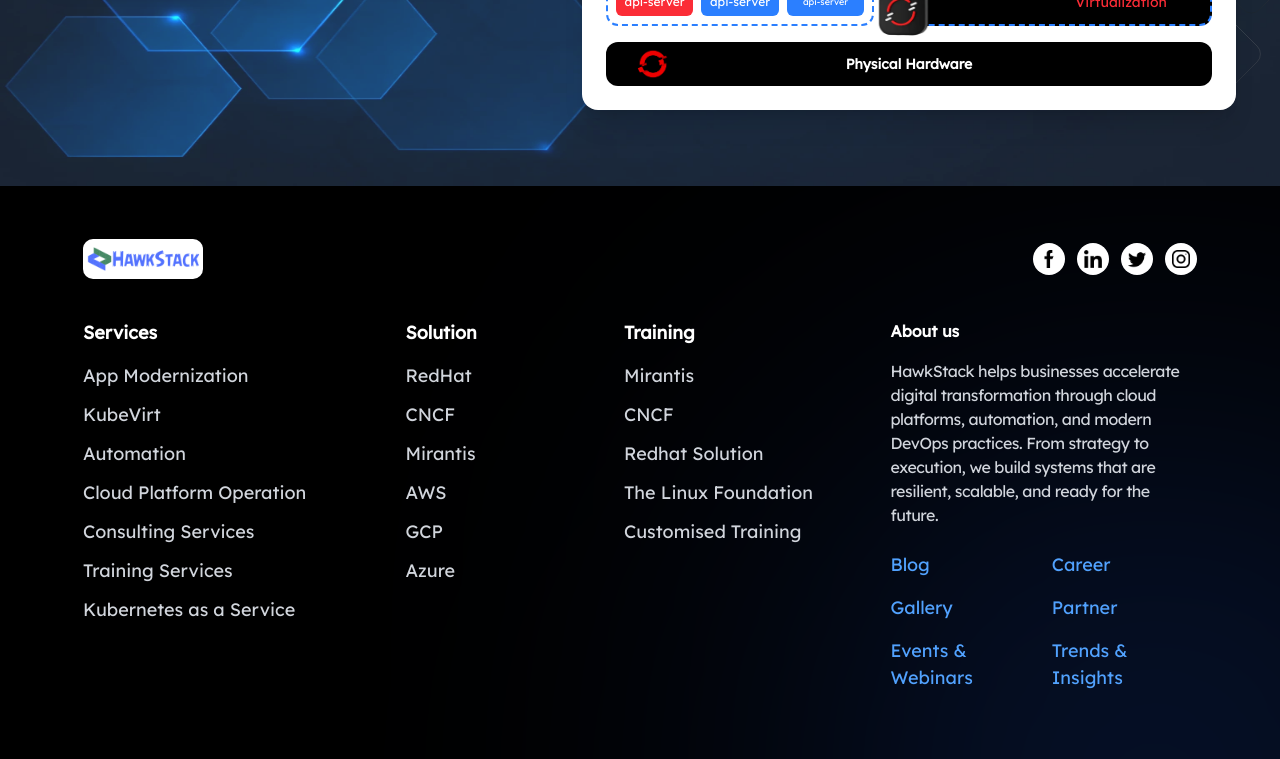
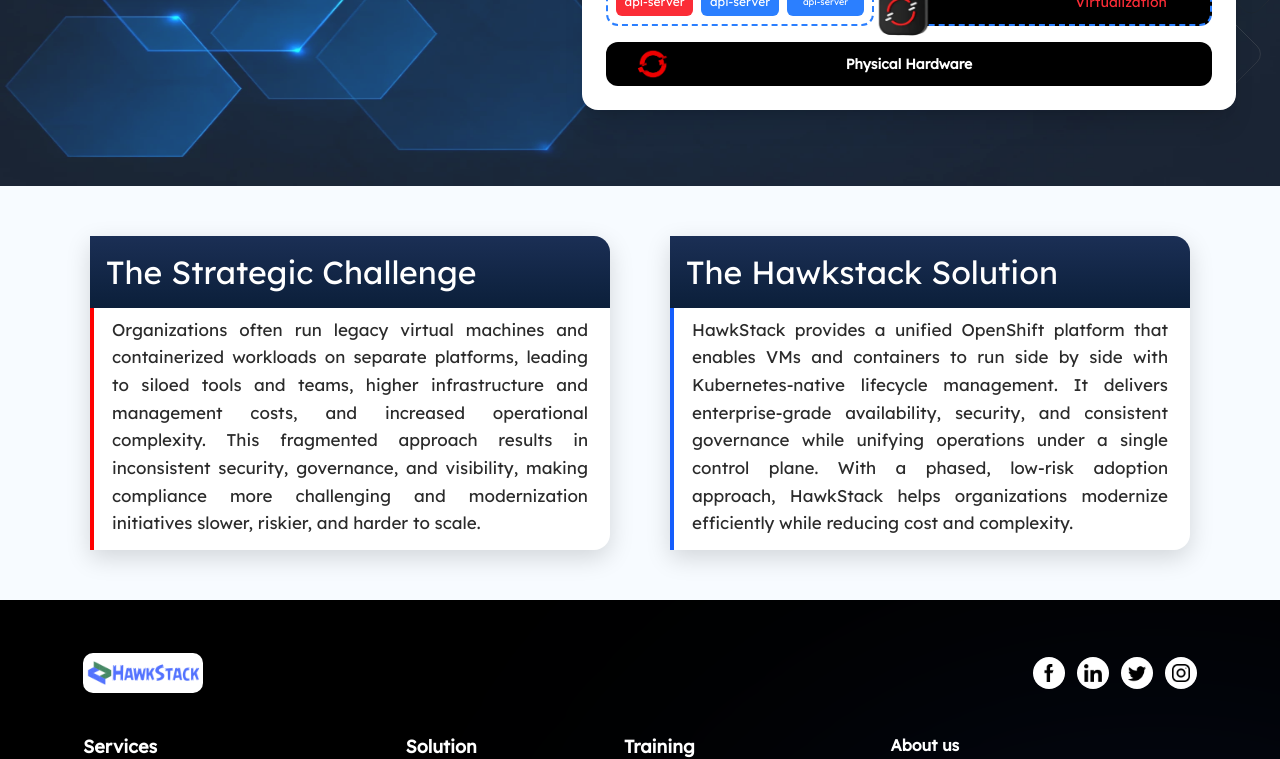
Before and after one commit to hawkstack/consulting-web, a Next.js app: page /openshift/unified in a window 1280 px wide. Shown: the part 516-1275 px from the top of the page. Built offline with nearby package versions, Linux system fonts and the light colour scheme.

Commit message:
feat/added what we deliver section for all screen

```diff
--- a/app/openshift/unified/page.tsx
+++ b/app/openshift/unified/page.tsx
@@ -1,8 +1,10 @@
+import ChallengeSolution from "@/components/unified/ChallengeSolutionSection";
 import HeroSection from "@/components/unified/HeroSection";
 export default function OpenShiftPage() {
   return (
     <>
       <HeroSection />
+      <ChallengeSolution />
     </>
   );
 }
--- /dev/null
+++ b/components/unified/ChallengeSolutionSection.tsx
@@ -0,0 +1,124 @@
+"use client";
+
+import React, { useEffect, useRef, useState } from "react";
+
+export default function ChallengeSolution() {
+  const card1Ref = useRef<HTMLDivElement | null>(null);
+  const card2Ref = useRef<HTMLDivElement | null>(null);
+
+  const [card1Visible, setCard1Visible] = useState(false);
+  const [card2Visible, setCard2Visible] = useState(false);
+
+  useEffect(() => {
+    const observer = new IntersectionObserver(
+      (entries) => {
+        entries.forEach((entry) => {
+          if (entry.target === card1Ref.current) {
+            setCard1Visible(entry.isIntersecting);
+          }
+          if (entry.target === card2Ref.current) {
+            setCard2Visible(entry.isIntersecting);
+          }
+        });
+      },
+      { threshold: 0.3 }
+    );
+
+    if (card1Ref.current) observer.observe(card1Ref.current);
+    if (card2Ref.current) observer.observe(card2Ref.current);
+
+    return () => observer.disconnect();
+  }, []);
+
+  return (
+    <section className="w-full bg-[#f7fbff] px-[40px] py-[33px] font-lexend lg:px-[90px] lg:py-[50px]">
+      <div className="mx-auto max-w-[440px] md:max-w-[800px] lg:max-w-[1440px] space-y-6 md:space-y-0 md:grid md:grid-cols-2 md:gap-[60px]">
+
+        {/* CARD 1 — FROM LEFT */}
+        <div
+          ref={card1Ref}
+          className={`relative overflow-hidden rounded-tr-2xl rounded-br-2xl bg-white
+            shadow-[0_8px_24px_rgba(0,0,0,0.15)]
+            transform transition-all duration-700 ease-out
+            w-full max-w-[570px]
+            ${
+              card1Visible
+                ? "translate-x-0 opacity-100 scale-100"
+                : "-translate-x-6 md:-translate-x-8 xl:-translate-x-16 opacity-0 scale-95"
+            }`}
+        >
+          <span
+            className="
+              absolute left-0
+              top-[54px]
+              bottom-0
+              md:top-[59px]
+              lg:top-[72px]
+              w-[4px]
+              bg-[#FF0000]
+            "
+          />
+
+          <div className="bg-gradient-to-b from-[#1b2f55] to-[#0b1f3a] px-4 py-3">
+            <h3 className="text-[20px] md:text-[24px] xl:text-[32px] font-[600] lg:font-[500] text-white">
+              The Strategic Challenge
+            </h3>
+          </div>
+
+          <div className="px-[22px] pt-[8px] pb-[13px] text-[10px] md:text-[10px] lg:text-[17px] font-[400] leading-relaxed text-[#2b2b2b] text-justify">
+            Organizations often run legacy virtual machines and containerized
+            workloads on separate platforms, leading to siloed tools and teams,
+            higher infrastructure and management costs, and increased
+            operational complexity. This fragmented approach results in
+            inconsistent security, governance, and visibility, making compliance
+            more challenging and modernization initiatives slower, riskier, and
+            harder to scale.
+          </div>
+        </div>
+
+        {/* CARD 2 — FROM RIGHT */}
+        <div
+          ref={card2Ref}
+          className={`relative overflow-hidden rounded-tr-2xl rounded-br-2xl bg-white
+            shadow-[0_8px_24px_rgba(0,0,0,0.15)]
+            transform transition-all duration-700 ease-out
+            w-full max-w-[570px]
+            ${
+              card2Visible
+                ? "translate-x-0 opacity-100 scale-100"
+                : "translate-x-6 md:translate-x-8 xl:translate-x-16 opacity-0 scale-95"
+            }`}
+        >
+          <span
+            className="
+              absolute left-0
+              top-[54px]
+              bottom-0
+              md:top-[59px]
+              lg:top-[72px]
+              w-[4px]
+              bg-[#155DFC]
+            "
+          />
+
+          <div className="bg-gradient-to-b from-[#1b2f55] to-[#0b1f3a] px-4 py-3">
+            <h3 className="text-[20px] md:text-[24px] xl:text-[32px] font-[600] lg:font-[500] text-white">
+              The Hawkstack Solution
+            </h3>
+          </div>
+
+          <div className="px-[22px] pt-[8px] pb-[13px] text-[10px] md:text-[10px] lg:text-[17px] font-[400] leading-relaxed text-[#2b2b2b] text-justify">
+            HawkStack provides a unified OpenShift platform that enables VMs and
+            containers to run side by side with Kubernetes-native lifecycle
+            management. It delivers enterprise-grade availability, security, and
+            consistent governance while unifying operations under a single
+            control plane. With a phased, low-risk adoption approach, HawkStack
+            helps organizations modernize efficiently while reducing cost and
+            complexity.
+          </div>
+        </div>
+
+      </div>
+    </section>
+  );
+}
```
